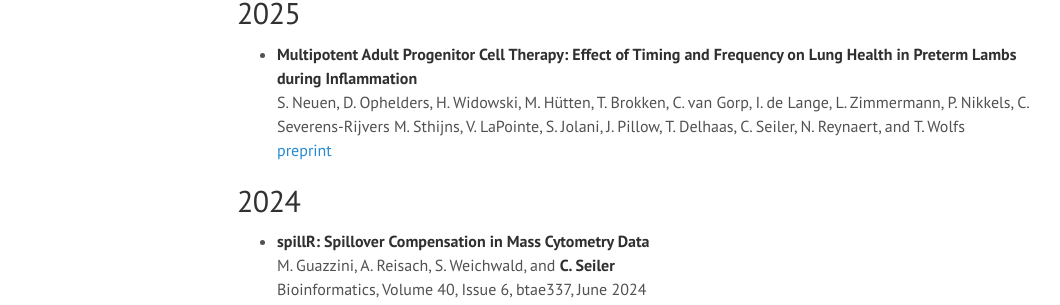
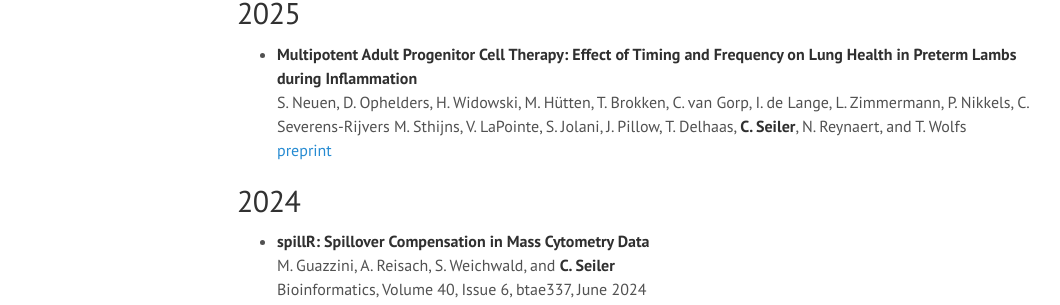
Before and after one commit to ChristofSeiler/ChristofSeiler.github.io, a Jekyll site: the page built from research.md, in a window 1280 px wide and 900 px high. Shown: the part 242-547 px from the top of the window, without its empty margins (3-1063 px from the left). Built offline with Jekyll 4.4.1, drawn with Linux system fonts in a browser that asks for light colours.

Commit message:
fix syntax

```diff
--- a/research.md
+++ b/research.md
@@ -8,7 +8,7 @@ title: Research
 ## 2025
 
 * **Multipotent Adult Progenitor Cell Therapy: Effect of Timing and Frequency on Lung Health in Preterm Lambs during Inflammation** <br>
-S. Neuen, D. Ophelders, H. Widowski, M. Hütten, T. Brokken, C. van Gorp, I. de Lange, L. Zimmermann, P. Nikkels, C. Severens-Rijvers M. Sthijns, V. LaPointe, S. Jolani, J. Pillow, T. Delhaas, C. Seiler, N. Reynaert, and T. Wolfs <br>
+S. Neuen, D. Ophelders, H. Widowski, M. Hütten, T. Brokken, C. van Gorp, I. de Lange, L. Zimmermann, P. Nikkels, C. Severens-Rijvers M. Sthijns, V. LaPointe, S. Jolani, J. Pillow, T. Delhaas, **C. Seiler**, N. Reynaert, and T. Wolfs <br>
 [preprint](https://ssrn.com/abstract=5294108)
 
 ## 2024
```
